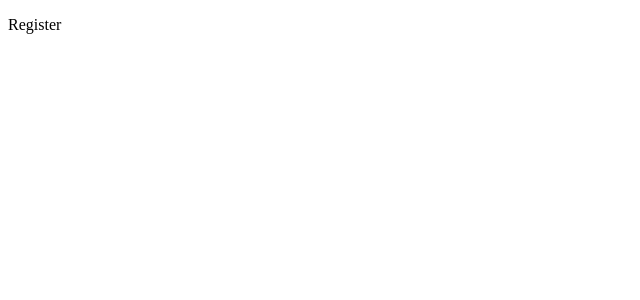
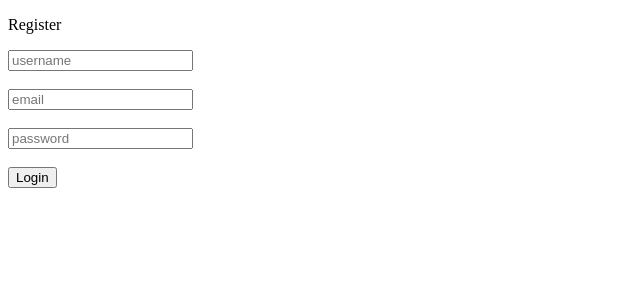
Before and after one commit to CrisTain333/Auth-Practice, a React (Vite) app: page /register in a window 1280 px wide. Shown: the top 300 px of the page, without its empty margins (0-640 px from the left). Built offline with nearby package versions, Linux system fonts and the light colour scheme.

Commit message:
register page from added

```diff
--- a/src/pages/auth/Register.tsx
+++ b/src/pages/auth/Register.tsx
@@ -1,7 +1,28 @@
 const Register = () => {
+  const handleSubmit = (e: any) => {
+    e.preventDefault();
+    const form = e.target;
+    const username = form.username.value;
+    const email = form.email.value;
+    const password = form.password.value;
+    const user = { username, email, password };
+
+    fetch();
+  };
   return (
     <div>
       <p>Register</p>
+      <div>
+        <form onSubmit={handleSubmit}>
+          <input type="text" name="username" placeholder="username" /> <br />{" "}
+          <br />
+          <input type="email" name="email" placeholder="email" /> <br /> <br />
+          <input type="password" name="password" placeholder="password" />{" "}
+          <br />
+          <br />
+          <button type="submit">Login</button>
+        </form>
+      </div>
     </div>
   );
 };
--- a/src/pages/auth/login.tsx
+++ b/src/pages/auth/login.tsx
@@ -1,9 +1,21 @@
-import React from "react";
+const Login = () => {
+  const handleSubmit = (e: any) => {
+    e.preventDefault();
+    const form = e.target;
+    const email = form.email.value;
+    const password = form.password.value;
+    console.log(email, password);
+  };
 
-const Login = () => {
   return (
     <div>
-      <p>login</p>
+      <p>Login</p>
+      <form onSubmit={handleSubmit}>
+        <input type="email" name="email" placeholder="email" /> <br /> <br />
+        <input type="password" name="password" placeholder="password" /> <br />
+        <br />
+        <button type="submit">Login</button>
+      </form>
     </div>
   );
 };
```
